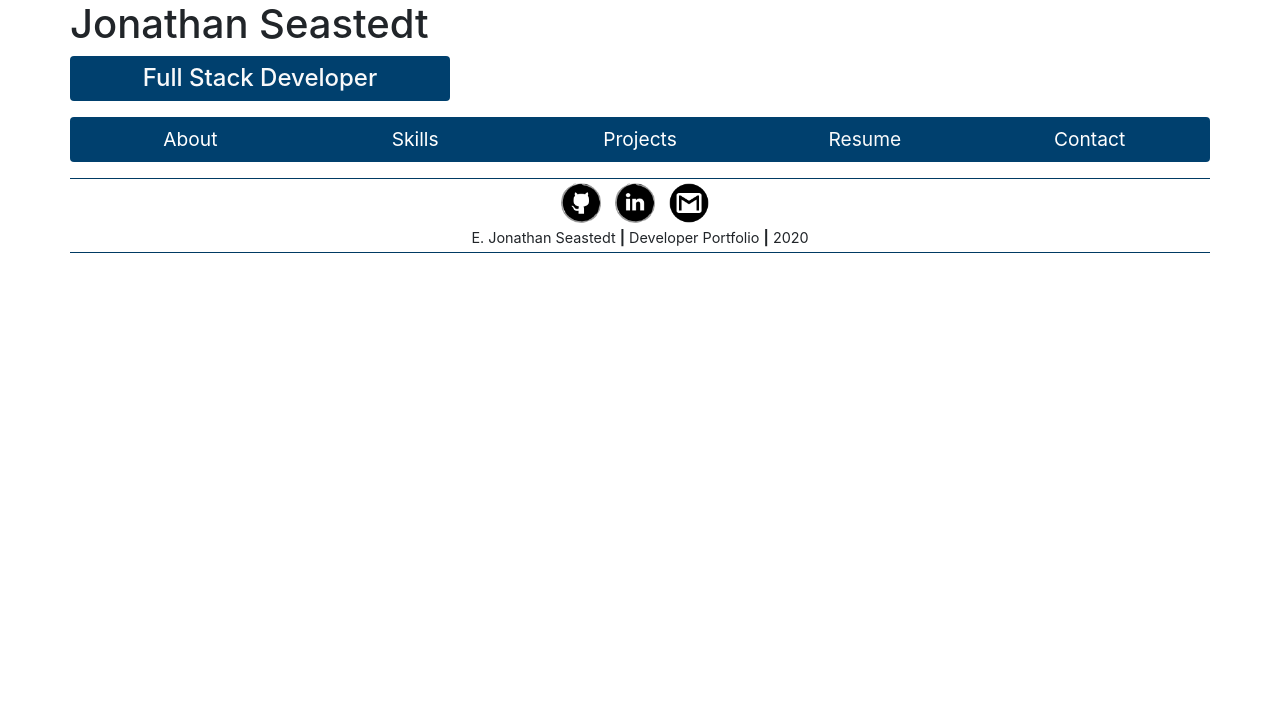
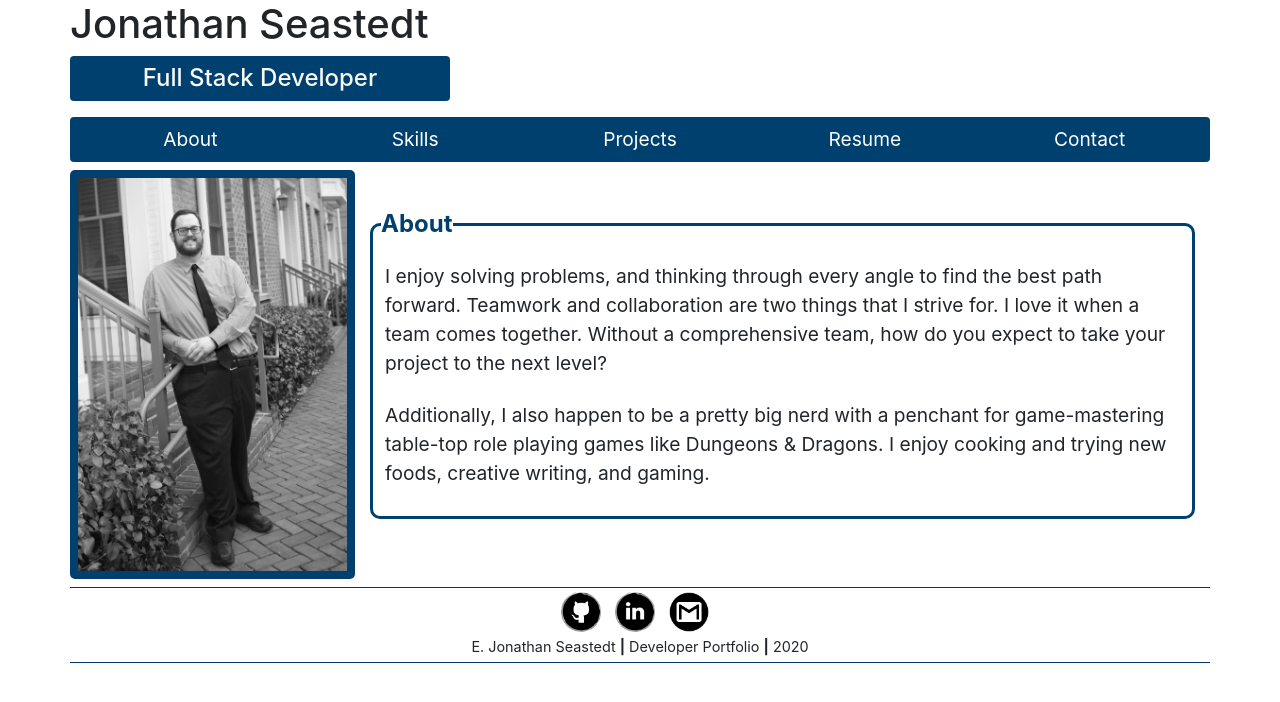
Before and after one commit to Seas-dev/mysite, a React (Create React App) app: page / in a window 1280 px wide. Shown: the top 702 px of the page. Built offline with nearby package versions, Linux system fonts and the light colour scheme.

Commit message:
finally got the routing to work, took some research and some help from createHistory, createMemorySource, and LocationProvider from @reach/router

```diff
--- a/src/App.js
+++ b/src/App.js
@@ -2,7 +2,7 @@ import React from 'react';
 import Header from './Components/Header';
 import Nav from './Components/Nav';
 import About from './Components/About';
-import { Router } from '@reach/router';
+import { Router, createHistory, createMemorySource, LocationProvider } from '@reach/router';
 import Skills from './Components/Skills';
 import Projects from './Components/Projects';
 import Footer from './Components/Footer';
@@ -10,17 +10,22 @@ import Contact from './Components/Contact';
 
 function App() {
 
+  let source = createMemorySource('/mysite/');
+  let history = createHistory(source);
+
   return (
     <div className="container">
+      <LocationProvider history={history}>
         <Header />
         <Nav />
         <Router>
-        <About path="/mysite/." />
+          <About path="/mysite/" />
           <Skills path="/mysite/skills" />
           <Projects path="/mysite/projects"/>
           <Contact path="/mysite/contactme" />
         </Router>
         <Footer />
+      </LocationProvider>
     </div>
   );
 }
```
Lines whose indentation alone changed are shown as unchanged.
